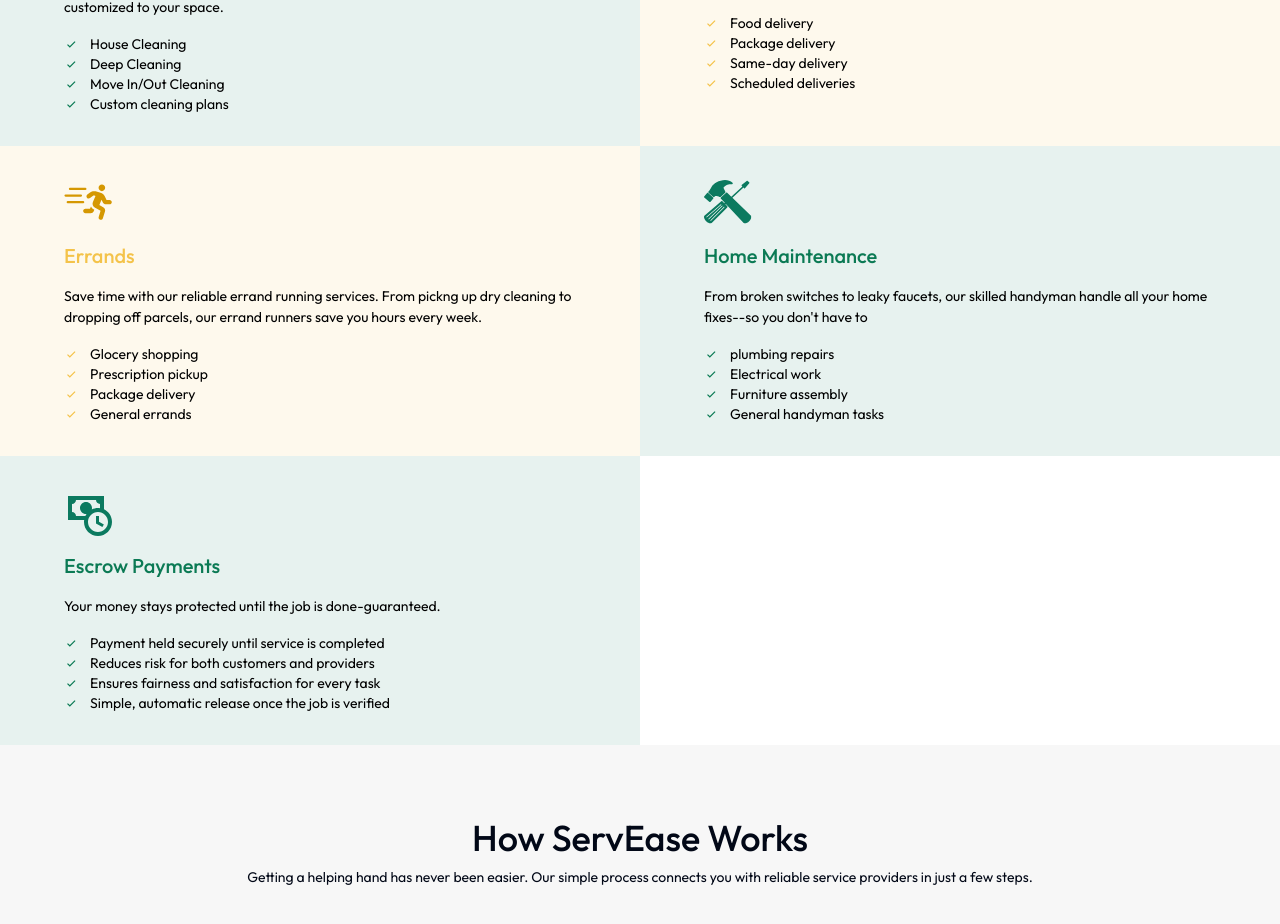
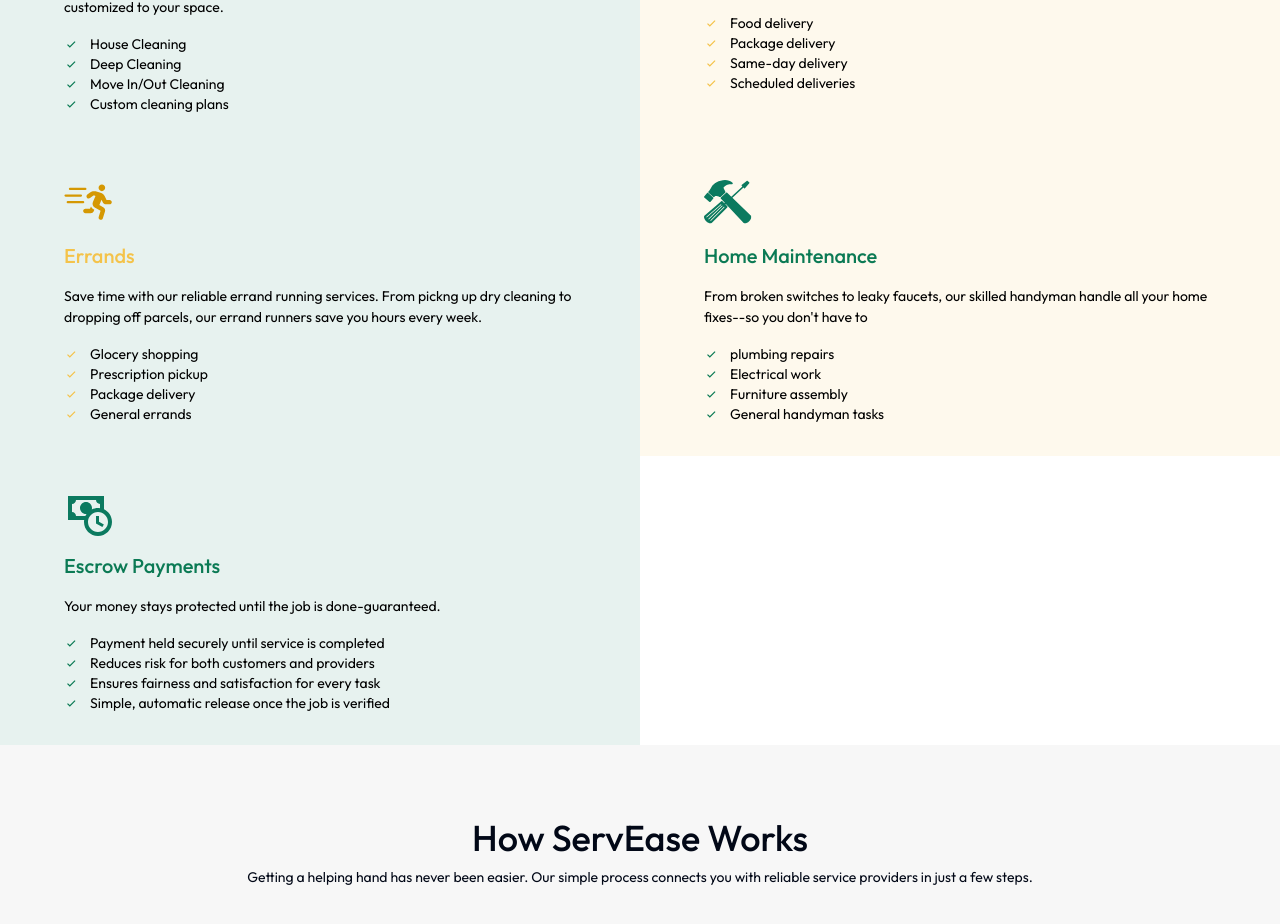
Before and after one commit to IykeMich/servease, a Next.js app: page / in a window 1280 px wide. Shown: the part 1473-2397 px from the top of the page. Built offline with nearby package versions, Linux system fonts and the light colour scheme.

Commit message:
Update Services.tsx

```diff
--- a/app/components/homepage/Services.tsx
+++ b/app/components/homepage/Services.tsx
@@ -18,7 +18,7 @@
         </div>
         <div className="grid grid-cols-1 md:grid-cols-2">
             {services.map((service) => (
-                <div key={service.id} className={`${service.id === 2 || service.id === 3 ? "bg-sYellow2" : "bg-sGreen2"} ${service.id === 2 || service.id === 3 ? "text-sYellow" : "text-sGreen"} `}>
+                <div key={service.id} className={`${service.id === 2 || service.id === 4 ? "bg-sYellow2" : "bg-sGreen2"} ${service.id === 2 || service.id === 3 ? "text-sYellow" : "text-sGreen"} `}>
                     <div className={`p-8 lg:px-16 gap-4`}>
                         <Image src={service.image} alt={service.title} width={50} height={50} className="w-12 h-12"/>
                         <h4 className={`font-outfit font-medium text-xl pt-4`}>{service.title} </h4>
```
